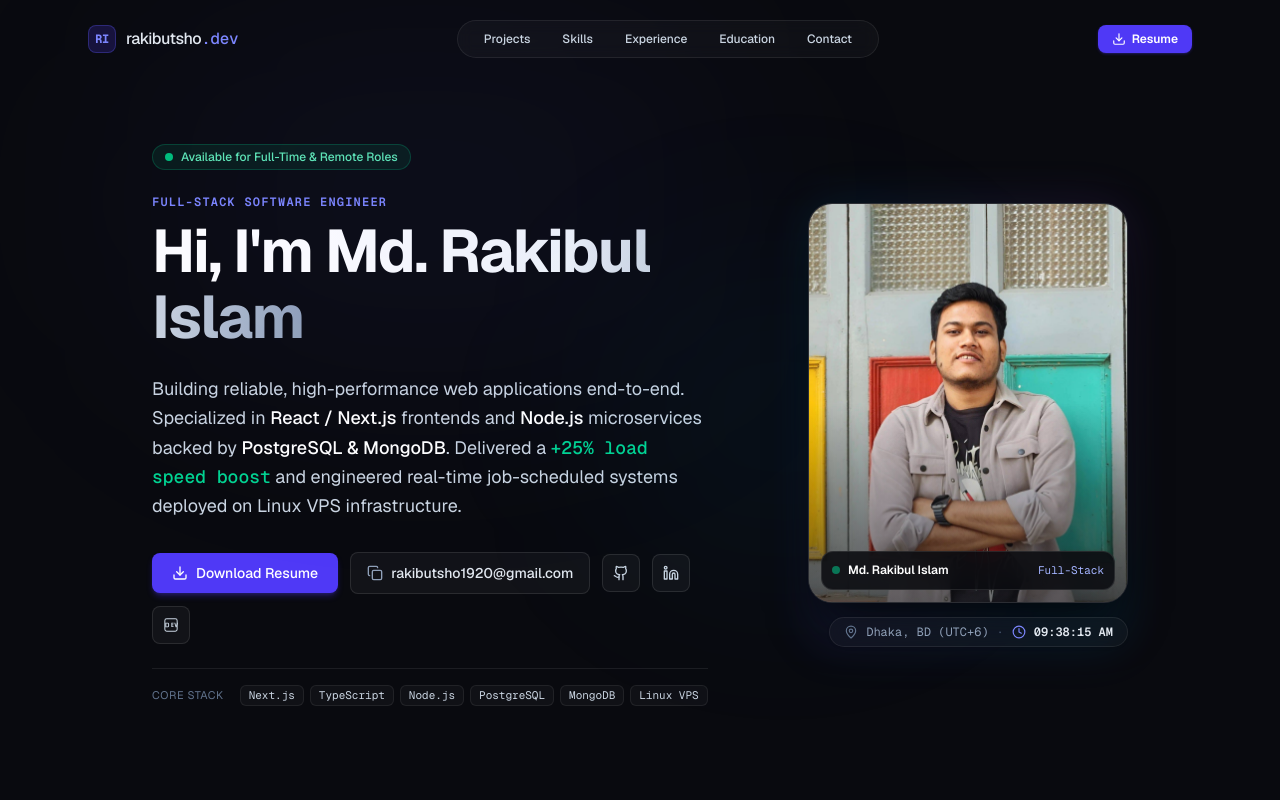
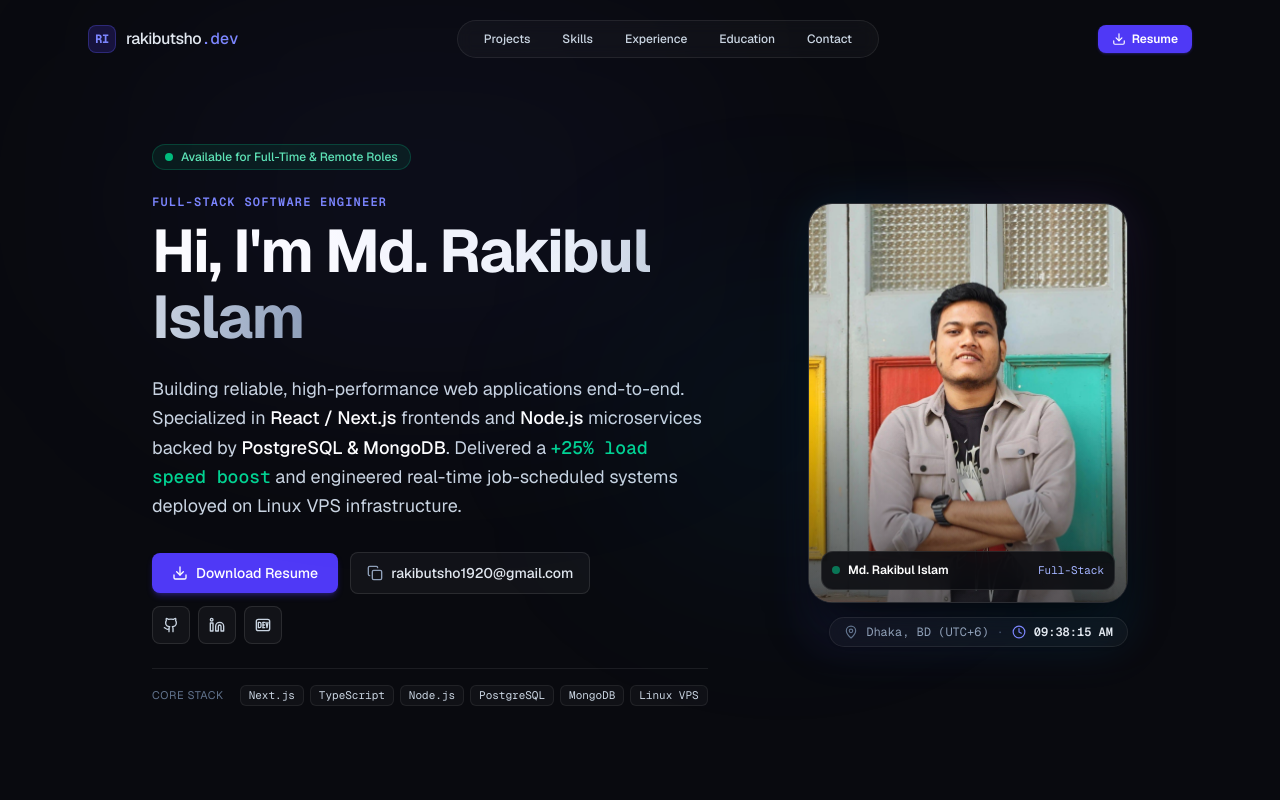
Before and after one commit to rakibutsho/my-portfolio, a Next.js app: page / in a window 1280 px wide. Shown: the top 800 px of the page. Built offline with nearby package versions, Linux system fonts and the light colour scheme.

Commit message:
refactor: improve hero layout, add title attributes, and update DevtoIcon styling

```diff
--- a/components/Contact.tsx
+++ b/components/Contact.tsx
@@ -150,6 +150,8 @@ export default function Contact() {
                 href={PORTFOLIO_DATA.profile.devto}
                 target="_blank"
                 rel="noopener noreferrer"
+                aria-label="Dev.to Profile"
+                title="Dev.to Profile"
                 className="inline-flex items-center gap-1.5 px-3 py-1.5 rounded-lg text-xs font-medium text-slate-300 bg-white/[0.03] hover:bg-white/[0.08] border border-white/[0.08] hover:text-white transition-colors"
               >
                 <DevtoIcon className="w-3.5 h-3.5" />
--- a/components/Hero.tsx
+++ b/components/Hero.tsx
@@ -130,7 +130,7 @@ export default function Hero() {
               initial="hidden"
               animate="visible"
               custom={3}
-              className="flex flex-wrap items-center gap-3 pt-2"
+              className="flex flex-wrap items-center gap-2.5 sm:gap-3 pt-2"
             >
               {/* Primary: Download Resume */}
               <motion.a
@@ -138,7 +138,7 @@ export default function Hero() {
                 whileTap={{ scale: 0.98 }}
                 href={PORTFOLIO_DATA.profile.resumePdf}
                 download="Rakibul_Islam_Resume.pdf"
-                className="inline-flex items-center gap-2 px-5 py-2.5 rounded-lg bg-indigo-600 hover:bg-indigo-500 text-white font-medium text-sm transition-colors shadow-md shadow-indigo-600/30 hover:shadow-indigo-500/50"
+                className="inline-flex items-center gap-2 px-4 sm:px-5 py-2.5 rounded-lg bg-indigo-600 hover:bg-indigo-500 text-white font-medium text-xs sm:text-sm transition-colors shadow-md shadow-indigo-600/30 hover:shadow-indigo-500/50"
               >
                 <Download className="w-4 h-4" />
                 <span>Download Resume</span>
@@ -149,7 +149,7 @@ export default function Hero() {
                 whileHover={{ scale: 1.02 }}
                 whileTap={{ scale: 0.98 }}
                 onClick={handleCopyEmail}
-                className="inline-flex items-center gap-2 px-4 py-2.5 rounded-lg bg-white/[0.04] hover:bg-white/[0.08] border border-white/[0.1] text-slate-200 hover:text-white font-medium text-sm transition-colors group"
+                className="inline-flex items-center gap-2 px-3.5 sm:px-4 py-2.5 rounded-lg bg-white/[0.04] hover:bg-white/[0.08] border border-white/[0.1] text-slate-200 hover:text-white font-medium text-xs sm:text-sm transition-colors group"
               >
                 {copied ? (
                   <>
@@ -164,6 +164,8 @@ export default function Hero() {
                 )}
               </motion.button>
 
+              {/* Social Icons Group (Kept together) */}
+              <div className="flex items-center gap-2">
                 {/* GitHub Link */}
                 <motion.a
                   whileHover={{ scale: 1.08 }}
@@ -172,6 +174,7 @@ export default function Hero() {
                   target="_blank"
                   rel="noopener noreferrer"
                   aria-label="GitHub Profile"
+                  title="GitHub Profile"
                   className="p-2.5 rounded-lg bg-white/[0.04] hover:bg-white/[0.08] border border-white/[0.1] text-slate-300 hover:text-white transition-colors"
                 >
                   <GithubIcon className="w-4 h-4" />
@@ -185,6 +188,7 @@ export default function Hero() {
                   target="_blank"
                   rel="noopener noreferrer"
                   aria-label="LinkedIn Profile"
+                  title="LinkedIn Profile"
                   className="p-2.5 rounded-lg bg-white/[0.04] hover:bg-white/[0.08] border border-white/[0.1] text-slate-300 hover:text-white transition-colors"
                 >
                   <LinkedinIcon className="w-4 h-4" />
@@ -198,10 +202,12 @@ export default function Hero() {
                   target="_blank"
                   rel="noopener noreferrer"
                   aria-label="Dev.to Profile"
+                  title="Dev.to Profile"
                   className="p-2.5 rounded-lg bg-white/[0.04] hover:bg-white/[0.08] border border-white/[0.1] text-slate-300 hover:text-white transition-colors"
                 >
                   <DevtoIcon className="w-4 h-4" />
                 </motion.a>
+              </div>
             </motion.div>
 
             {/* Quick Tech Pill Row */}
--- a/components/Icons.tsx
+++ b/components/Icons.tsx
@@ -42,15 +42,20 @@ export function DevtoIcon({ className = "w-4 h-4" }: { className?: string }) {
     <svg
       className={className}
       viewBox="0 0 24 24"
-      fill="currentColor"
+      fill="none"
+      stroke="currentColor"
+      strokeWidth="2"
+      strokeLinecap="round"
+      strokeLinejoin="round"
       aria-hidden="true"
     >
-      <path d="M7.42 10.05c-.18-.16-.46-.23-.84-.23H5v4.36h1.54c.4 0 .69-.08.87-.24.18-.16.27-.42.27-.78v-2.33c0-.36-.09-.62-.26-.78zm1.74 3.11c0 .72-.25 1.28-.75 1.68-.5.4-1.2.6-2.1.6H3.36V8.56h2.95c.9 0 1.6.2 2.1.6.5.4.75.96.75 1.68v2.32zm3.32-4.6h3.42v1.36h-2.02v1.17h1.75v1.36h-1.75v1.36h2.02v1.36h-3.42V8.56zm7.25 4.54l1.35-4.54h1.49l-2.08 6.88h-1.52l-2.08-6.88h1.49l1.35 4.54z" />
-      <path
-        fillRule="evenodd"
-        clipRule="evenodd"
-        d="M2 5.5A3.5 3.5 0 0 1 5.5 2h13A3.5 3.5 0 0 1 22 5.5v13a3.5 3.5 0 0 1-3.5 3.5h-13A3.5 3.5 0 0 1 2 18.5v-13zM5.5 3.5A2 2 0 0 0 3.5 5.5v13A2 2 0 0 0 5.5 20.5h13a2 2 0 0 0 2-2v-13a2 2 0 0 0-2-2h-13z"
-      />
+      <rect x="2" y="3.5" width="20" height="17" rx="3" />
+      <path d="M5 8v8h2a2 2 0 0 0 2-2v-4a2 2 0 0 0-2-2H5z" />
+      <path d="M12 8v8" />
+      <path d="M12 8h2.5" />
+      <path d="M12 12h2" />
+      <path d="M12 16h2.5" />
+      <path d="M16.5 8l1.5 8 1.5-8" />
     </svg>
   );
 }
```
Lines whose indentation alone changed are shown as unchanged.
